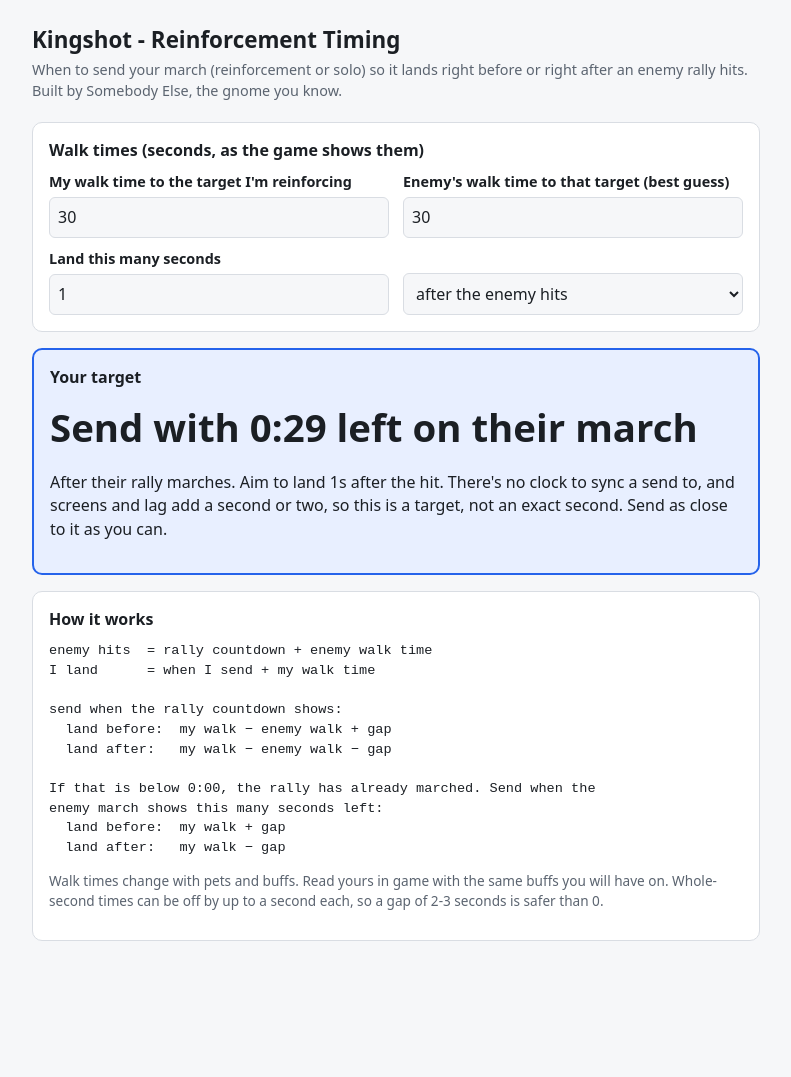
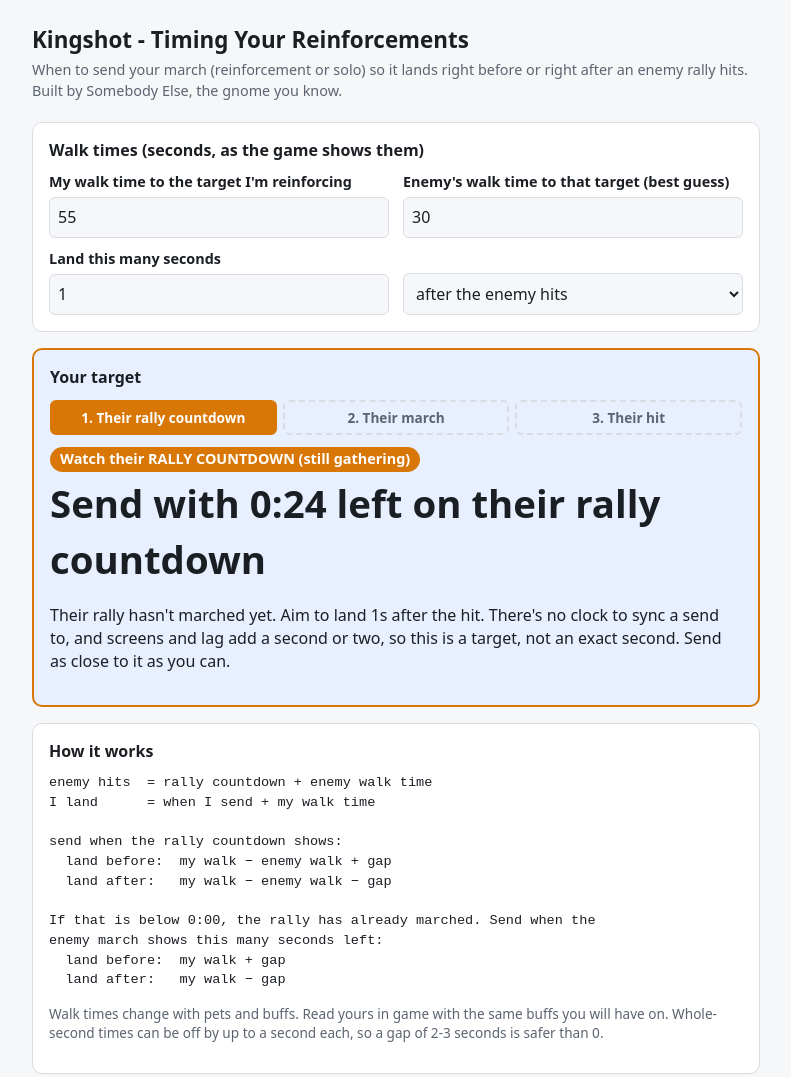
Before and after one commit to somebodyelsegaming/ks-garrison-timing, a plain HTML site: page index.html in a window 1280 px wide. Shown: the whole page, without its empty margins (244-1035 px from the left). Before the commit the page ends 1005 px from the top, so only its background shows below. Drawn offline with Linux system fonts and the light colour scheme.

Commit message:
Title Timing Your Reinforcements; color-coded timer steps; my walk default 55s
Co-Authored-By: Claude Opus 5.5 <noreply@anthropic.com>
Claude-Session: https://claude.ai/code/session_01VQzcHjX9uj9UY3PndERcVa

```diff
--- a/index.html
+++ b/index.html
@@ -3,7 +3,7 @@
 <head>
 <meta charset="utf-8">
 <meta name="viewport" content="width=device-width, initial-scale=1">
-<title>Kingshot - Reinforcement Timing</title>
+<title>Kingshot - Timing Your Reinforcements</title>
 <style>
   :root {
     --bg: #f6f7f9; --card: #ffffff; --text: #1b1f24; --muted: #5b6470;
@@ -39,12 +39,21 @@
   .big { font-size: 2.4rem; font-weight: 700; font-variant-numeric: tabular-nums; margin: 4px 0; }
   .warn { color: var(--warn); font-weight: 600; }
   .small { font-size: .85rem; color: var(--muted); }
+  .steps { display: flex; gap: 6px; margin: 0 0 12px; }
+  .steps span {
+    flex: 1; text-align: center; padding: 6px 4px; border-radius: 6px; font-size: .85rem;
+    font-weight: 600; color: var(--muted); border: 2px dashed var(--line);
+  }
+  .steps span.on { color: #fff; background: var(--c); border: 2px solid var(--c); }
+  .p-countdown { --c: #d97706; } .p-march { --c: #2563eb; } .p-after { --c: #7c3aed; }
+  .hero.p-countdown, .hero.p-march, .hero.p-after { border-color: var(--c); }
+  .watch { display: inline-block; padding: 2px 10px; border-radius: 999px; background: var(--c); color: #fff; font-weight: 700; font-size: .9rem; }
   pre { margin: 0; font-size: .85rem; white-space: pre-wrap; }
 </style>
 </head>
 <body>
 <main>
-  <h1>Kingshot - Reinforcement Timing</h1>
+  <h1>Kingshot - Timing Your Reinforcements</h1>
   <p class="sub">When to send your march (reinforcement or solo) so it lands right before or right after an enemy rally hits.<br>Built by Somebody Else, the gnome you know.</p>
 
   <div class="card">
@@ -52,7 +61,7 @@
     <div class="grid">
       <div>
         <label for="mine">My walk time to the target I'm reinforcing</label>
-        <input id="mine" type="text" inputmode="numeric" autocomplete="off" maxlength="4" value="30">
+        <input id="mine" type="text" inputmode="numeric" autocomplete="off" maxlength="4" value="55">
       </div>
       <div>
         <label for="enemy">Enemy's walk time to that target (best guess)</label>
@@ -72,8 +81,14 @@
     </div>
   </div>
 
-  <div class="card hero">
+  <div id="o-card" class="card hero">
     <h2>Your target</h2>
+    <div class="steps">
+      <span class="p-countdown">1. Their rally countdown</span>
+      <span class="p-march">2. Their march</span>
+      <span class="p-after">3. Their hit</span>
+    </div>
+    <span id="o-watch" class="watch"></span>
     <div id="o-when" class="big"></div>
     <p id="o-how"></p>
     <p id="o-note" class="warn"></p>
@@ -121,13 +136,21 @@ function update() {
   const how = document.getElementById("o-how");
   const note = document.getElementById("o-note");
   note.textContent = "";
+  document.getElementById("o-card").className = "card hero p-" + r.phase;
+  document.querySelectorAll(".steps span").forEach(el =>
+    el.classList.toggle("on", el.classList.contains("p-" + r.phase)));
+  const watch = document.getElementById("o-watch");
+  watch.className = "watch p-" + r.phase;
+  watch.textContent = { countdown: "Watch their RALLY COUNTDOWN (still gathering)",
+                        march: "Watch their MARCH timer (troops on the road)",
+                        after: "Wait for their HIT" }[r.phase];
   if (r.phase === "countdown") {
     when.textContent = "Send with " + mmss(r.t) + " left on their rally countdown";
-    how.textContent = "Before their rally marches.";
+    how.textContent = "Their rally hasn't marched yet.";
     if (r.t > 300) note.textContent = "That is longer than a 5-minute rally countdown. Send before the rally even starts, or reinforce from closer.";
   } else if (r.phase === "march") {
     when.textContent = "Send with " + mmss(r.t) + " left on their march";
-    how.textContent = "After their rally marches.";
+    how.textContent = "Their rally is already marching.";
   } else {
     when.textContent = "Send " + r.t + "s after their hit";
     how.textContent = "";
```
Also changed, not shown: 1 other file.
